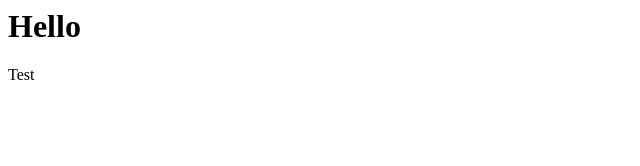
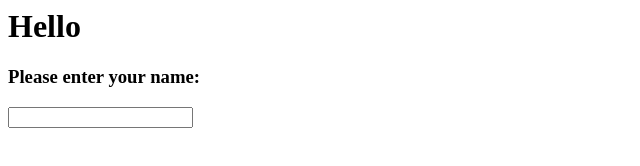
Before and after one commit to njschlue/greeter, a plain HTML site: page index.html in a window 1280 px wide. Shown: the whole page, without its empty margins (0-640 px from the left). Drawn offline with Linux system fonts and the light colour scheme.

```diff
--- a/index.html
+++ b/index.html
@@ -3,8 +3,9 @@
 		<title>Welcom to our web site</title>
 	</head>
 
-	<body>
+<body>
 	<h1>Hello</h1>
-	 Test
-	</body>
+	<h3>Please enter your name:</h3>
+	<input type="text" name="uname">
+</body>
 </html>
```
